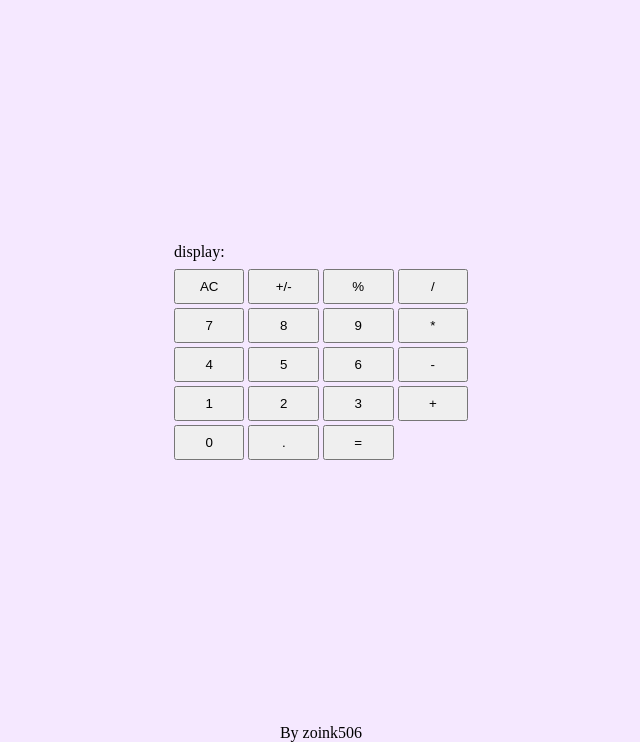
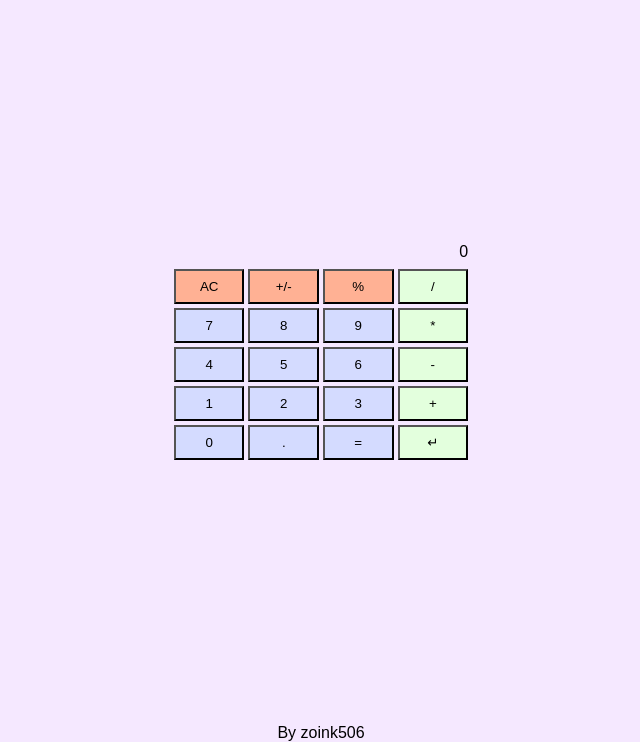
Before and after one commit to zoink506/calculator, a plain HTML site: page index.html in a window 1280 px wide. Both pictures are taken after a click on the button "AC". Shown: the part 58-800 px from the top of the page, without its empty margins (319-959 px from the left). Drawn offline with Linux system fonts and the light colour scheme.

Commit message:
Add colours to UI, add clear display button

```diff
--- a/index.html
+++ b/index.html
@@ -10,11 +10,11 @@
       <h1>Calculator</h1>
     </header>
     <div id="content">
-      <p id="display">display: </p>
+      <p id="display"></p>
       <div id="buttons">
-        <button class="button" id="ac">AC</button>
-        <button class="button" id="negative">+/-</button>
-        <button class="button" id="percent">%</button>
+        <button class="button other" id="ac">AC</button>
+        <button class="button other" id="negative">+/-</button>
+        <button class="button other" id="percent">%</button>
         <button class="button operator" id="divide">/</button>
 
         <button class="button number" id="7">7</button>
@@ -33,8 +33,9 @@
         <button class="button operator" id="addition">+</button>
 
         <button class="button number" id="0">0</button>
-        <button class="button number" id=".">.</button>
-        <button class="button" id="=">=</button>
+        <button class="button number" id="dot">.</button>
+        <button class="button" id="equals">=</button>
+        <button class="button" id="backspace">↵</button>
       </div>
     </div>
     <footer>
--- a/main.js
+++ b/main.js
@@ -1,3 +1,13 @@
+/*
+ * To do:
+ *  - make design look good
+ *  - AC % +/- buttons
+ *  - cut off really long numbers
+ *  - add a limit to length of numbers that can be input
+ *  - add a backspace button
+ *
+ */
+
 function add(value1, value2) {
   return parseFloat(value1) + parseFloat(value2);
 }
@@ -16,25 +26,32 @@ function divide(value1, value2) {
 
 function makeEventListeners() {
   const buttons = document.querySelectorAll(".button");
+  const display = document.querySelector("#display");
 
   buttons.forEach(button => {
     button.addEventListener("click", () => {
       operate(button);
+      printDisplay(display);
     });
   });
 }
 
 let equation = [];
 console.log(equation);
+printDisplay(display);
+
 function operate(input) {
+  const maxLength = 10;
 
   let inputType;
   if(input.classList.contains("number")) {
     inputType = "number";
   } else if(input.classList.contains("operator")) {
     inputType = "operator";
-  } else if(input.id === "=") {
+  } else if(input.id === "equals") {
     inputType = "equals";
+  } else {
+    inputType = input.id;
   }
 
   /*
@@ -48,21 +65,39 @@ function operate(input) {
    */
 
   if(inputType === "number") {
+    inputNumber(input, maxLength);
+  } else if(inputType === "operator") {
+    inputOperator(input);
+  } else if(inputType === "equals") {
+    if(equation[0] !== undefined && equation[1] !== undefined && equation[2] !== undefined) {
+      evaluate();
+    }
+  } else if(inputType === "ac") {
+    equation.splice(0, equation.length)
+  } else if(inputType === "backspace") {
+    backspace();
+  }
+
+  console.log(equation);
+}
+
+function inputNumber(input, maxLength) {
   if(equation[2] === undefined) {
     if(equation[1] === undefined) {
       if(equation[0] === undefined) {
         equation[0] = input.innerText;
       } else {
-          equation[0] += input.innerText;
+        if(equation[0].length < maxLength) equation[0] += input.innerText;
       }
     } else {
       equation[2] = input.innerText;
     }
   } else {
-      equation[2] += input.innerText;
+    if(equation[2].length < maxLength) equation[2] += input.innerText;
+  }
 }
 
-  } else if(inputType === "operator") {
+function inputOperator(input) {
   if(equation[0] !== undefined) {
     if(equation[2] === undefined) {
       // only first value has been input
@@ -76,16 +111,6 @@ function operate(input) {
       equation[1] = input.innerText;
     }
   }
-
-  } else if(inputType === "equals") {
-
-    if(equation[0] !== undefined && equation[1] !== undefined && equation[2] !== undefined) {
-      evaluate();
-    }
-
-  }
-
-  console.log(equation);
 }
 
 function evaluate() {
@@ -106,5 +131,21 @@ function evaluate() {
 
 }
 
+function printDisplay(displayElement) {
+  outputStr = "";
+
+  if(equation[0] === undefined && equation[1] === undefined && equation[2] === undefined) {
+    outputStr = "0";
+    displayElement.innerText = outputStr;
+  }
+
+  if(equation[0] !== undefined) outputStr += equation[0];
+  outputStr += " ";
+  if(equation[1] !== undefined) outputStr += equation[1];
+  outputStr += " ";
+  if(equation[2] !== undefined) outputStr += equation[2];
+  displayElement.innerText = outputStr;
+}
+
 //calculator();
 makeEventListeners();
--- a/style.css
+++ b/style.css
@@ -11,6 +11,8 @@ body {
   align-items: center;
   height: 100vh;
   background-color: rgb(245, 232, 255);
+
+  font-family: Arial, Helvetica, sans-serif;
 }
 
 .button {
@@ -24,3 +26,25 @@ body {
 
   margin-top: 8px;
 }
+
+.number, #dot, #equals {
+  background-color: rgb(212, 219, 255);
+}
+
+.other {
+  background-color: rgb(255, 177, 148);
+}
+
+.operator, #backspace {
+  background-color: rgb(227, 255, 221);
+}
+
+#content {
+  display: flex;
+  flex-direction: column;
+  align-items: center;
+}
+
+#display {
+  align-self: flex-end;
+}
```
Lines whose indentation alone changed are shown as unchanged.
